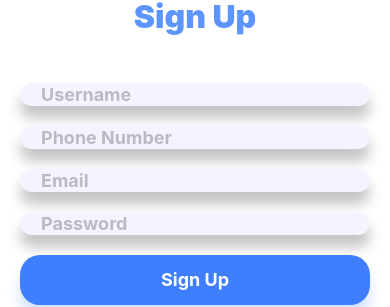
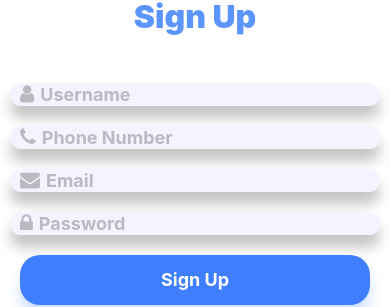
Before and after one commit to hardikdevmurari/chatApp, a React Native app: screen /SignUp in a window 390 px wide. Shown: the part 321-628 px from the top of the page. Built offline with nearby package versions, Linux system fonts and the light colour scheme.

Commit message:
text input common component done

```diff
--- a/App.tsx
+++ b/App.tsx
@@ -8,6 +8,8 @@
 import React from 'react';
 import LoginScreen from './src/screen/loginScreen';
 import SignUpScreen from './src/screen/signUpScreen';
+import Home from './src/screen/home';
+
 import {NavigationContainer} from '@react-navigation/native';
 import {createNativeStackNavigator} from '@react-navigation/native-stack';
 
@@ -26,6 +28,7 @@ function App(): JSX.Element {
           component={SignUpScreen}
           options={{title: 'Sign Up', headerShown: false}}
         />
+        <Stack.Screen name="Home" component={Home} options={{title: 'Home'}} />
       </Stack.Navigator>
       {/* <LoginScreen /> */}
       {/* <SignUpScreen /> */}
--- /dev/null
+++ b/src/components/textInput.tsx
@@ -0,0 +1,48 @@
+import React from 'react';
+import {View, StyleSheet, TextInput} from 'react-native';
+import Icon from 'react-native-vector-icons/FontAwesome';
+interface Props {}
+
+const HomeScreen: React.FC<Props> = ({iconName, placeholder, style}) => {
+  return (
+    <View style={[styles.mainContainer, {...style}]}>
+      <Icon name={iconName} size={20} color="#BBBAC1" />
+      <TextInput
+        style={styles.textInput}
+        placeholder={placeholder}
+        placeholderTextColor={'#BBBAC1'}
+      />
+    </View>
+  );
+};
+
+const styles = StyleSheet.create({
+  mainContainer: {
+    flexDirection: 'row',
+    justifyContent: 'center',
+    alignItems: 'center',
+    borderRadius: 20,
+    paddingHorizontal: 10,
+    backgroundColor: '#F5F3FF',
+    shadowColor: '#000000',
+    shadowOffset: {
+      width: 0,
+      height: 12,
+    },
+    shadowOpacity: 0.24,
+    shadowRadius: 13.84,
+    elevation: 1,
+  },
+  textInput: {
+    borderWidth: 1,
+    flex: 1,
+    marginHorizontal: 5,
+    borderColor: '#F5F3FF',
+    backgroundColor: '#F5F3FF',
+    color: '#BBBAC1',
+    fontSize: 18,
+    fontWeight: 'bold',
+  },
+});
+
+export default HomeScreen;
--- /dev/null
+++ b/src/screen/home/index.tsx
@@ -0,0 +1,17 @@
+import React from 'react';
+import {View, Text, StyleSheet} from 'react-native';
+import TextInputWithIcon from '../../components/textInput';
+interface Props {}
+
+const HomeScreen: React.FC<Props> = ({}) => {
+  return (
+    <View>
+      <Text>Home Screen</Text>
+      <TextInputWithIcon />
+    </View>
+  );
+};
+
+const styles = StyleSheet.create({});
+
+export default HomeScreen;
--- a/src/screen/loginScreen/index.tsx
+++ b/src/screen/loginScreen/index.tsx
@@ -8,6 +8,7 @@ import {
   Image,
 } from 'react-native';
 import chatImage from '../../assets/chat.png';
+import TextInputWithIcon from '../../components/textInput';
 interface Props {}
 
 const LoginScreen: React.FC<Props> = ({navigation}) => {
@@ -23,18 +24,22 @@ const LoginScreen: React.FC<Props> = ({navigation}) => {
           <Text style={styles.logInText}>Log In</Text>
         </View>
         <View style={styles.inputsContainer}>
-          <TextInput
-            style={styles.usernameTextInput}
+          <TextInputWithIcon
+            style={styles.TextInputWithIcon}
+            iconName={'user'}
             placeholder={'Username'}
-            placeholderTextColor={'#BBBAC1'}
           />
-          <TextInput
-            style={styles.usernameTextInput}
+          <TextInputWithIcon
+            style={styles.TextInputWithIcon}
+            iconName={'lock'}
             placeholder={'Password'}
-            placeholderTextColor={'#BBBAC1'}
           />
           <View style={styles.loginFooterContainer}>
-            <TouchableOpacity style={styles.loginButton}>
+            <TouchableOpacity
+              style={styles.loginButton}
+              onPress={() => {
+                navigation.navigate('Home');
+              }}>
               <Text style={styles.logInButtonText}>Log In</Text>
             </TouchableOpacity>
             <View style={styles.footerLinks}>
@@ -94,6 +99,11 @@ const styles = StyleSheet.create({
   },
   inputsContainer: {
     flex: 2,
+    marginTop: -30,
+  },
+  TextInputWithIcon: {
+    marginHorizontal: 10,
+    marginVertical: 10,
   },
   usernameTextInput: {
     borderWidth: 1,
--- a/src/screen/signUpScreen/index.tsx
+++ b/src/screen/signUpScreen/index.tsx
@@ -8,6 +8,7 @@ import {
   Image,
 } from 'react-native';
 import chatImage from '../../assets/chat.png';
+import TextInputWithIcon from '../../components/textInput';
 interface Props {}
 
 const SignUpScreen: React.FC<Props> = ({navigation}) => {
@@ -23,28 +24,32 @@ const SignUpScreen: React.FC<Props> = ({navigation}) => {
           <Text style={styles.logInText}>Sign Up</Text>
         </View>
         <View style={styles.inputsContainer}>
-          <TextInput
-            style={styles.usernameTextInput}
+        <TextInputWithIcon
+            style={styles.TextInputWithIcon}
+            iconName={'user'}
             placeholder={'Username'}
-            placeholderTextColor={'#BBBAC1'}
           />
-          <TextInput
-            style={styles.usernameTextInput}
+          <TextInputWithIcon
+            style={styles.TextInputWithIcon}
+            iconName={'phone'}
             placeholder={'Phone Number'}
-            placeholderTextColor={'#BBBAC1'}
           />
-          <TextInput
-            style={styles.usernameTextInput}
+          <TextInputWithIcon
+            style={styles.TextInputWithIcon}
+            iconName={'envelope'}
             placeholder={'Email'}
-            placeholderTextColor={'#BBBAC1'}
           />
-          <TextInput
-            style={styles.usernameTextInput}
+          <TextInputWithIcon
+            style={styles.TextInputWithIcon}
+            iconName={'lock'}
             placeholder={'Password'}
-            placeholderTextColor={'#BBBAC1'}
           />
           <View style={styles.loginFooterContainer}>
-            <TouchableOpacity style={styles.loginButton}>
+            <TouchableOpacity
+              style={styles.loginButton}
+              onPress={() => {
+                navigation.navigate('Home');
+              }}>
               <Text style={styles.logInButtonText}>Sign Up</Text>
             </TouchableOpacity>
             <TouchableOpacity
@@ -65,6 +70,10 @@ const styles = StyleSheet.create({
   mainContainer: {
     height: '100%',
     backgroundColor: 'rgb(93,149,255)',
+  },
+  TextInputWithIcon: {
+    marginHorizontal: 10,
+    marginVertical: 10,
   },
   logoArea: {
     flex: 1,
```
